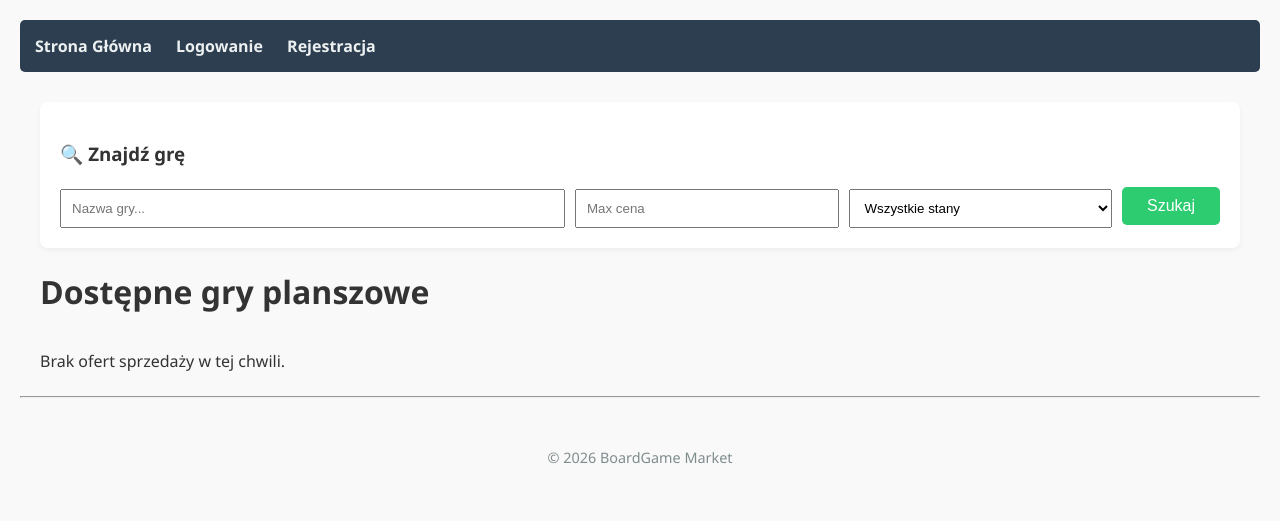
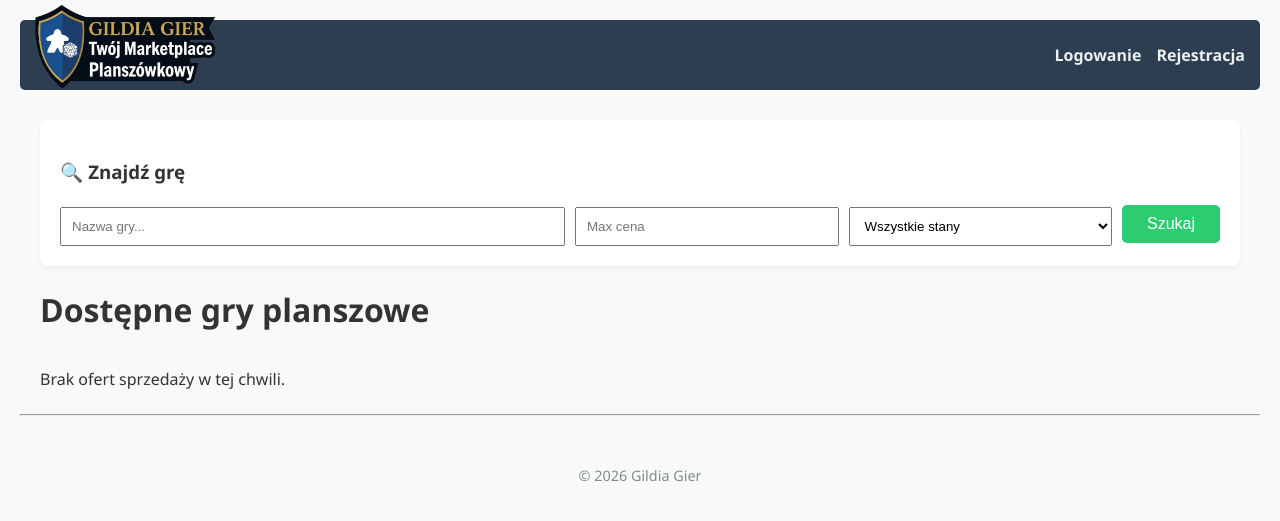
Before and after one commit to Wysocki-Piotr/board-games-marketplace-django-web-app, a Django app: page / in a window 1280 px wide. Shown: the top 521 px of the page. Run offline with Django 5.2, Linux system fonts and the light colour scheme; data that the repository does not hold is empty; some libraries are stand-ins or nearby versions.

Commit message:
add placeholder for game img & add logo

```diff
--- a/market/static/css/components.css
+++ b/market/static/css/components.css
@@ -1,6 +1,7 @@
 .listing-container {
-    display: flex;
-    flex-wrap: wrap;
+    display: grid;
+    grid-template-columns: repeat(3, 1fr);
+    width: 100%;
     gap: 20px;
 }
 
--- a/market/static/css/layout.css
+++ b/market/static/css/layout.css
@@ -1,19 +1,52 @@
 nav {
     background: #2c3e50;
-    padding: 15px;
+    display: flex;
+    justify-content: space-between;
+    align-items: center;
+    height: 70px;
+    position: relative;
+    z-index: 100;
+    padding: 0 15px;
     margin-bottom: 30px;
     border-radius: 5px;
+}
+
+.nav-links {
+    display: flex;
+    align-items: center;
+    gap: 15px;
 }
 
 nav a {
     color: #ecf0f1;
     text-decoration: none;
-    margin-right: 20px;
     font-weight: bold;
 }
 
 nav a:hover {
     color: #3498db;
+}
+
+.brand-logo {
+    display: flex;
+    align-items: center;
+    height: 100%;
+    transition: opacity 0.3s;
+}
+
+.brand-logo:hover {
+    opacity: 0.8;
+    color: #ffb703;
+}
+
+.brand-logo img {
+    height: 100px;
+    margin-top: -10px;
+    margin-bottom: -10px;
+    width: auto;
+    object-fit: contain;
+    position: relative;
+    z-index: 101;
 }
 
 .auth-container {
--- a/market/templates/market/base.html
+++ b/market/templates/market/base.html
@@ -25,10 +25,12 @@
 <body>
 
     <nav>
-        <a href="/">Strona Główna</a>
+    <a href="/" class="brand-logo">
+        <img src="{% static 'img/logo.png' %}" alt="Logo">
+    </a>
+     <div class="nav-links">
             {% if user.is_authenticated %}
                 <a href="{% url 'market:create_listing' %}" class="nav-add-btn">+ Dodaj Grę</a>
-
                 <form action="{% url 'logout' %}" method="post" style="display: inline;">
                     {% csrf_token %}
                     <button type="submit" class="btn btn-logout">Wyloguj</button>
@@ -37,6 +39,7 @@
                 <a href="{% url 'login' %}">Logowanie</a>
                 <a href="{% url 'market:register' %}">Rejestracja</a>
             {% endif %}
+        </div>
     </nav>
 
     <div class="container">
@@ -54,7 +57,7 @@
 
     <hr>
     <footer>
-        <p>&copy; 2026 BoardGame Market</p>
+        <p>&copy; 2026 Gildia Gier</p>
     </footer>
 
 </body>
--- a/market/templates/market/listing_detail.html
+++ b/market/templates/market/listing_detail.html
@@ -18,7 +18,7 @@
             {% if listing.image %}
                 <img src="{{ listing.image.url }}" alt="{{ listing.game.title }}">
             {% else %}
-                <div class="detail-placeholder">Brak zdjęcia</div>
+                <img src="{% static 'img/placeholder.png' %}" alt="Brak zdjęcia" class="card-img-top placeholder-img">
             {% endif %}
         </div>
 
--- a/market/templates/market/listing_list.html
+++ b/market/templates/market/listing_list.html
@@ -34,7 +34,7 @@
                         {% if listing.image %}
                             <img src="{{ listing.image.url }}" alt="{{ listing.game.title }}">
                         {% else %}
-                            <div class="no_photo">Brak zdjęcia</div>
+                             <img src="{% static 'img/placeholder.png' %}" alt="Brak zdjęcia" class="card-img-top placeholder-img">
                         {% endif %}
 
                         <h3>{{ listing.game.title }}</h3>
--- a/market/templates/registration/login.html
+++ b/market/templates/registration/login.html
@@ -1,5 +1,5 @@
 {% extends 'market/base.html' %}
-{% block extra_js %}
+{% load static %}{% block extra_js %}
     <script src="{% static 'js/validation.js' %}"></script>
 {% endblock %}
 {% block content %}
--- a/market/templates/registration/register.html
+++ b/market/templates/registration/register.html
@@ -1,5 +1,5 @@
 {% extends 'market/base.html' %}
-
+{% load static %}
 {% block extra_js %}
     <script src="{% static 'js/validation.js' %}"></script>
 {% endblock %}
```
Also changed, not shown: other parts of market/static/css/components.css (+21 -15 lines), market/static/img/logo.png (added), 1 other file. Lines whose indentation alone changed are shown as unchanged.
